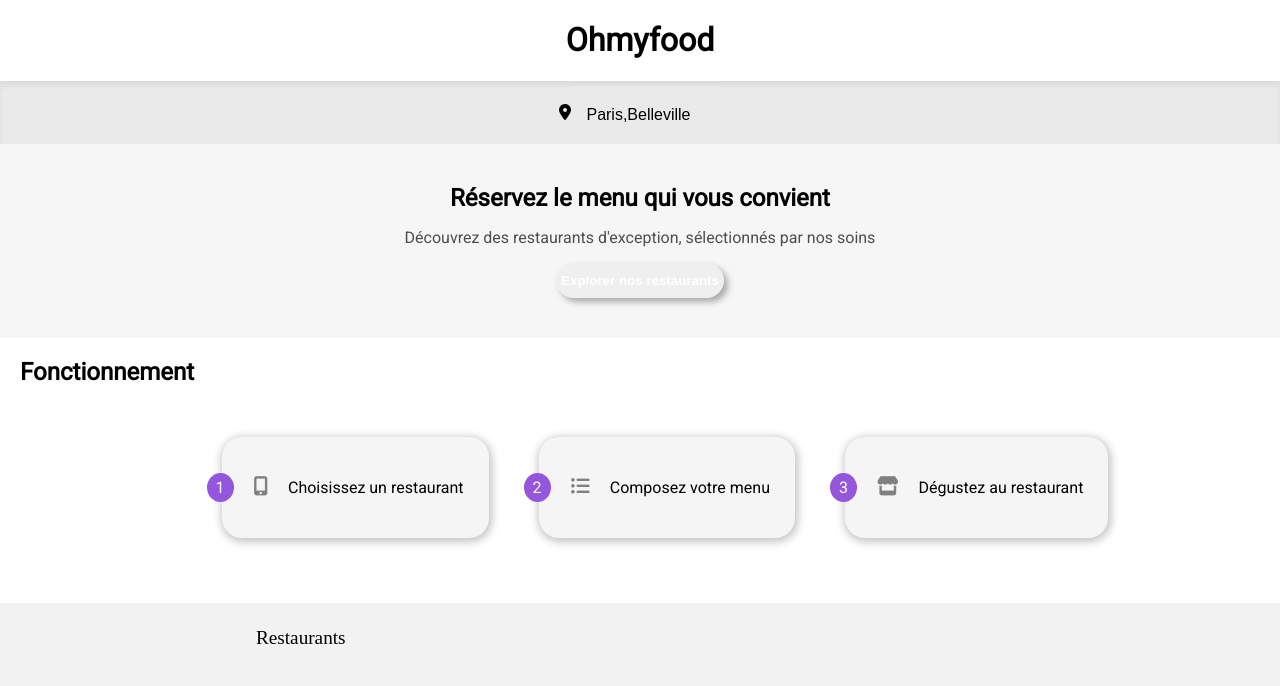
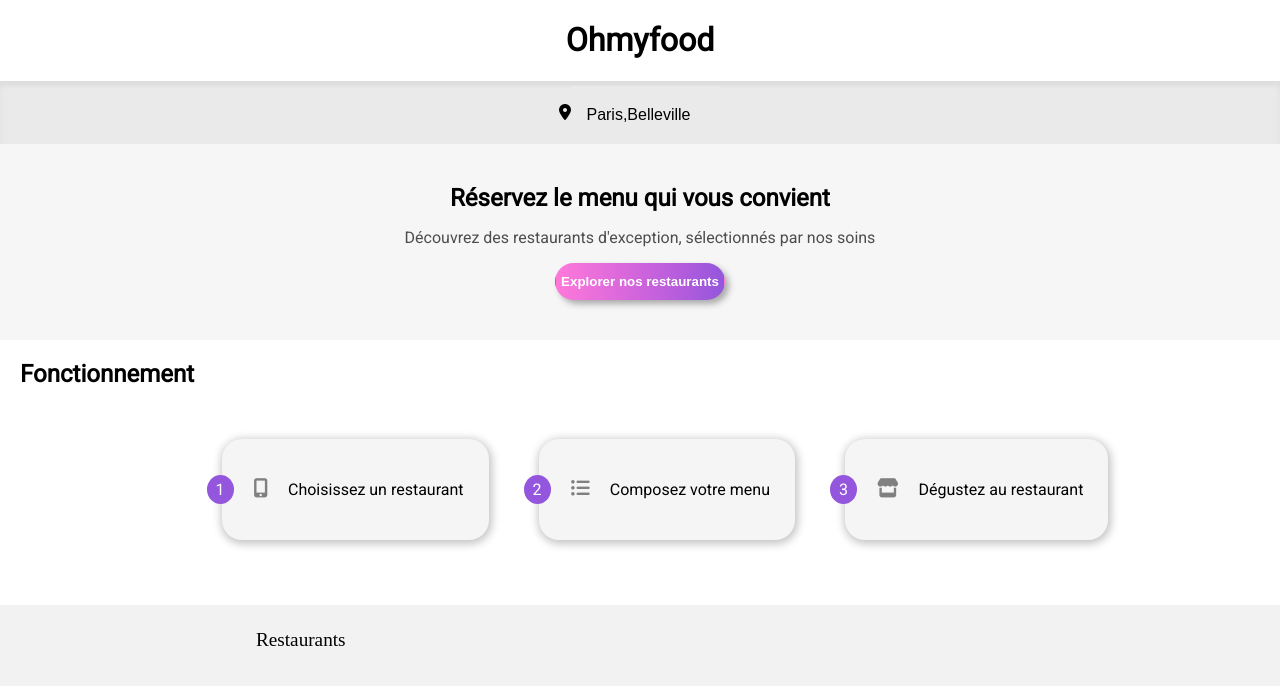
Before and after one commit to hughes86000/Projet3_PICARD-Mickael, a website: page index.html in a window 1280 px wide. Shown: the top 686 px of the page. Drawn offline with Linux system fonts and the light colour scheme; a web font is replaced by a local one.

Commit message:
correction sass2

```diff
--- a/sass/Components/_btn-about.scss
+++ b/sass/Components/_btn-about.scss
@@ -4,7 +4,5 @@
         background-color: lighten(#9356dc, 10%);
         background-blend-mode: lighten;
         box-shadow: 4px 4px 6px #000;
-        background-image: linear-gradient(to left, #9356dc, #b35cdc, #cf64dc, #e86edb, #ff79da);
-  border: 1px solid transparent;
     }
 }
--- a/sass/Components/_menu-header.scss
+++ b/sass/Components/_menu-header.scss
@@ -131,4 +131,5 @@
 .btn__order {
     display: flex;
     justify-content: center;
+
 }
--- a/sass/Utils/_mixins.scss
+++ b/sass/Utils/_mixins.scss
@@ -17,7 +17,8 @@
 
 @mixin btn-about {
 
-    border: 1px;
+    background-image: linear-gradient(to left, #9356dc, #b35cdc, #cf64dc, #e86edb, #ff79da);
+    border: 1px solid transparent;
     border-radius: 30px;
     padding: 10px 5px;
     color: #fff;
```
Also changed, not shown: public/css/style.css, 1 other file.
